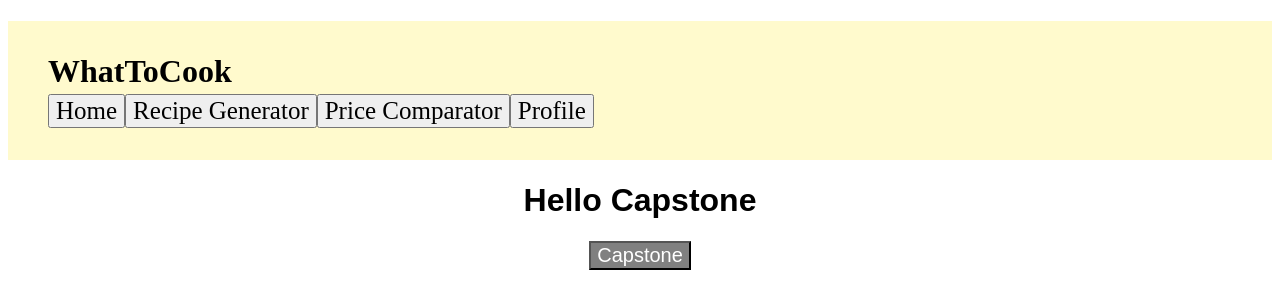
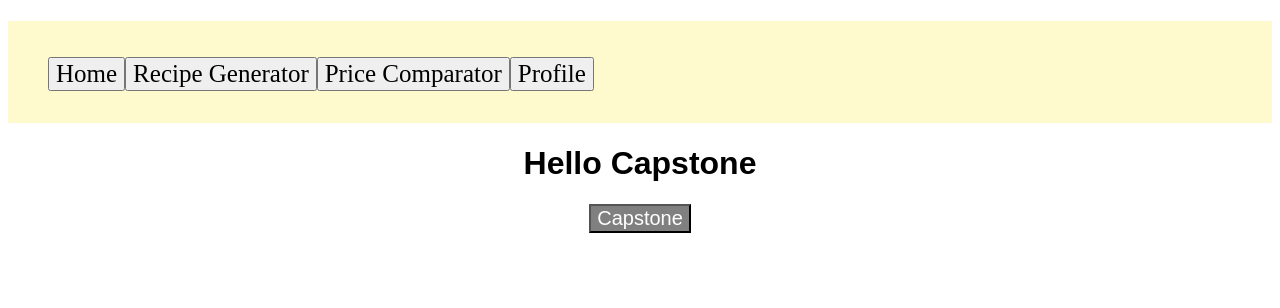
Before and after one commit to jmart2001/testing, a React (Create React App) app: page / in a window 1280 px wide. Shown: the top 308 px of the page. Built offline with nearby package versions, Linux system fonts and the light colour scheme.

Commit message:
alignment

```diff
--- a/src/Header.js
+++ b/src/Header.js
@@ -43,7 +43,7 @@ function Header() {
       <header style= {{display: 'flex',justifyContent:'space-between',fontFamily: 'cursive'}} className="header">
         <nav className="nav">
           <ul style = {{fontFamily: 'cursive', textAlign: 'right'}} className="nav">
-            <div style = {{textAlign: 'left'}}>WhatToCook</div>
+
             <Home/>
             <Recipe/>
             <Price/>
```
